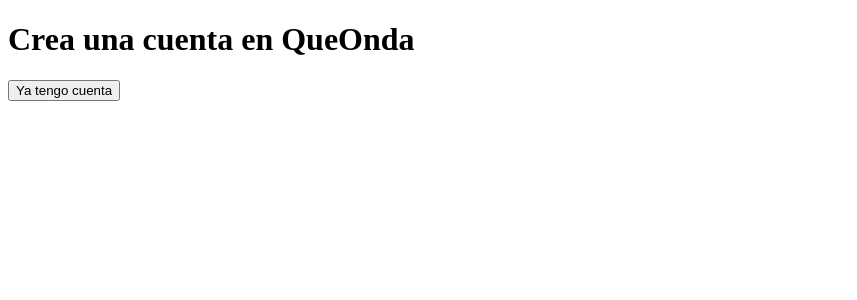
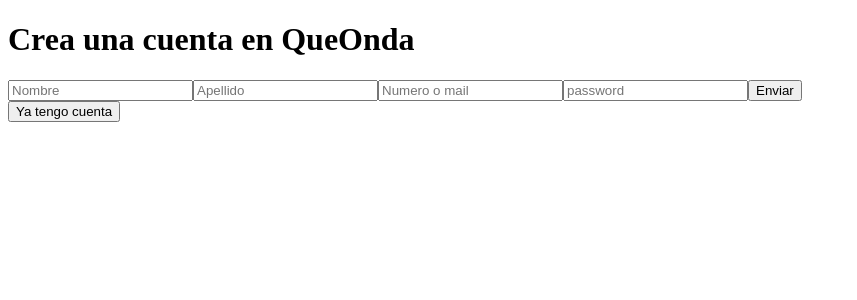
Before and after one commit to jonatannq/queonda, a React (Vite) app in the folder client/: page /sign in a window 1280 px wide. Shown: the top 300 px of the page, without its empty margins (0-857 px from the left). Built offline with nearby package versions, Linux system fonts and the light colour scheme.

Commit message:
Creacion de formulario en auth

```diff
--- a/client/src/pages/auth.jsx
+++ b/client/src/pages/auth.jsx
@@ -1,11 +1,34 @@
+import { useState } from 'react'
 import { Link } from 'react-router-dom'
 
 function Auth(){
 
+    const[form, setForm] = useState({
+        user: "",
+        pass: ""
+    })
+
+    const handleChange = (e) => {
+        setForm({
+            ...form, [e.target.name]: e.target.value
+        })
+    }
+
+    const handleSubmit = (e) => {
+        e.preventDefault()
+        console.log(form)
+    }
 
     return(
         <main>
             <h1>Inicia Sesion</h1>
+
+            <form onSubmit={handleSubmit}>
+                <input name="user" type="text" placeholder='Usuario' onChange={handleChange}/>
+                <input name="pass" type="password" placeholder='contraseña' onChange={handleChange}/>
+                <button>Iniciar Sesion</button>
+            </form>
+
             <Link to="/sign">No tienes cuenta?</Link>
 
         </main>
--- a/client/src/pages/sign.jsx
+++ b/client/src/pages/sign.jsx
@@ -7,6 +7,13 @@
     return(
         <main>
             <h1>Crea una cuenta en QueOnda</h1>
+            <form>
+                <input type="text" placeholder='Nombre'/>
+                <input type="text" placeholder='Apellido'/>
+                <input type="text" placeholder='Numero o mail'/>
+                <input type="password" placeholder='password'/>
+                <button>Enviar</button>
+            </form>
             <button onClick={() => navigate("/auth")}>Ya tengo cuenta</button>
         </main>
     )
```
